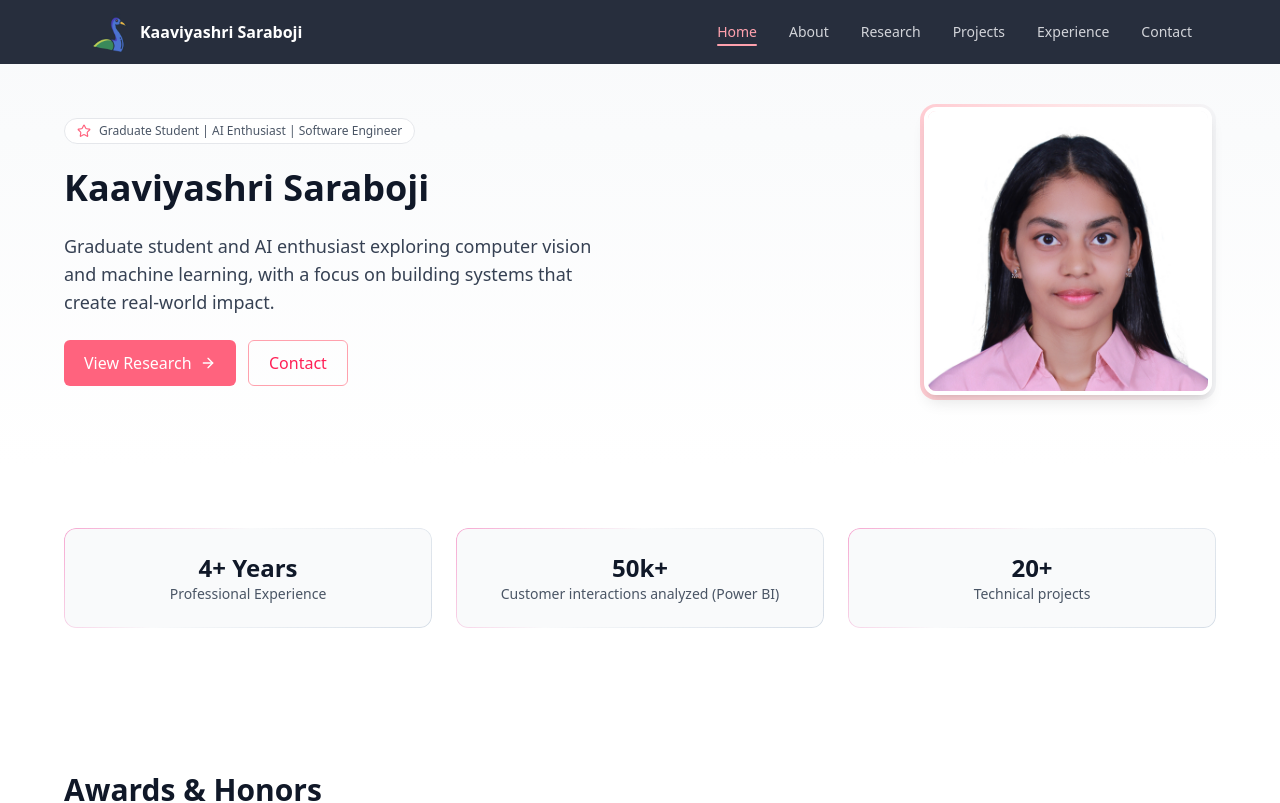
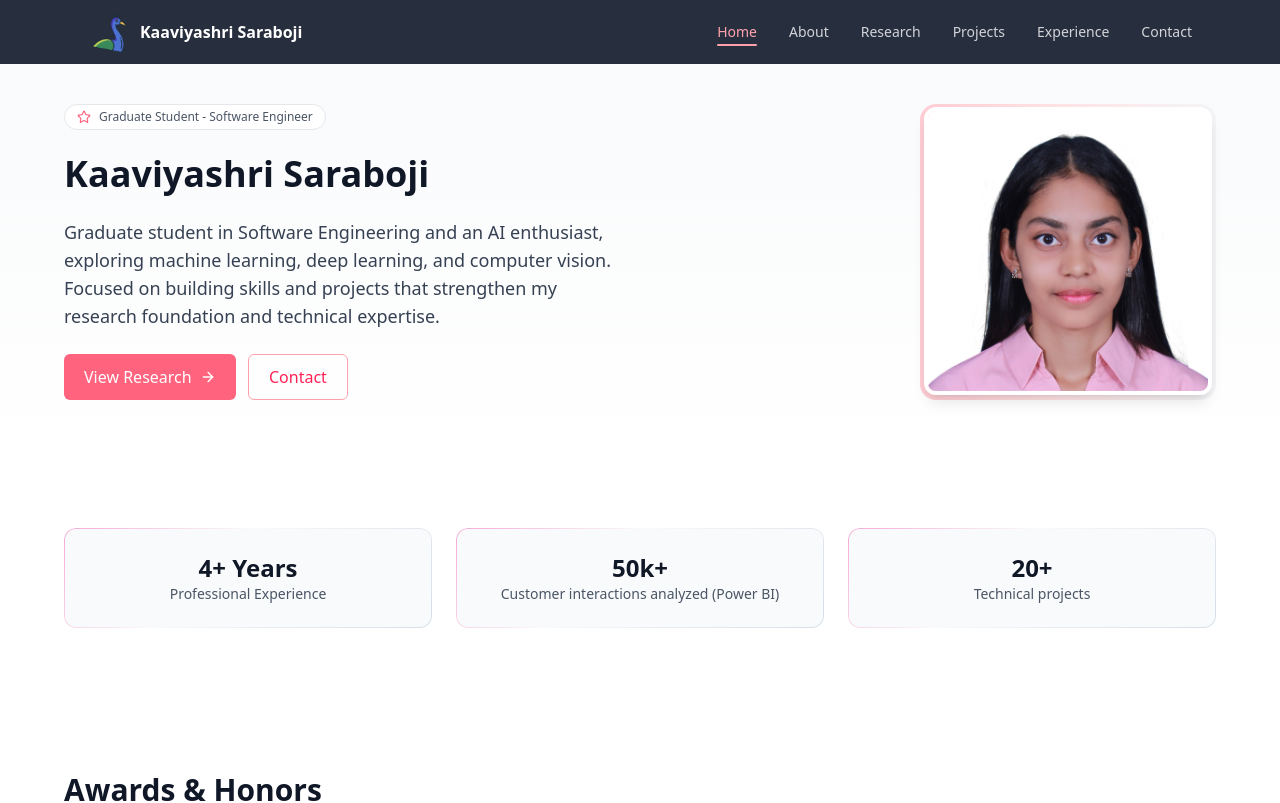
Before and after one commit to Kaaviyashri/Kaaviya_Portfolio, a React (Vite) app: page / in a window 1280 px wide. Shown: the top 803 px of the page. Built offline with nearby package versions, Linux system fonts and the light colour scheme.

Commit message:
Fix CV download path and SPA rewrites

```diff
--- a/src/pages/About.jsx
+++ b/src/pages/About.jsx
@@ -71,11 +71,10 @@ export default function About() {
 
                 <div className="mt-6 flex flex-wrap gap-3">
                   <a
-                    href={resumeUrl}
+                    href="/KaaviyaSaraboji-Resume.pdf"   // <-- exact name, from /public
                     download
-                    className="inline-flex items-center gap-2 rounded-lg border border-gray-200 bg-white px-4 py-2 text-sm font-medium text-gray-800 transition hover:border-rose-300 hover:text-rose-700"
+                    className="inline-flex items-center gap-2 rounded-lg border border-gray-200 bg-white px-4 py-2 text-sm font-medium text-gray-700 transition hover:border-rose-300 hover:text-rose-700"
                   >
-                    <Download className="h-4 w-4" />
                     Download CV
                   </a>
                 </div>
--- a/src/pages/Home.jsx
+++ b/src/pages/Home.jsx
@@ -2,7 +2,7 @@ import React from "react";
 import { Link } from "react-router-dom";
 import { ArrowRight, Star } from "lucide-react";
 import Reveal from "../components/Reveal";
-import profile from "../assets/Kaaviyashri.jpg"; // ensure this file exists
+import profile from "../assets/Kaaviyashri.jpg";
 
 export default function Home() {
   return (
@@ -14,7 +14,7 @@ export default function Home() {
             <div className="space-y-6">
               <span className="inline-flex items-center gap-2 rounded-full border border-gray-200 bg-white px-3 py-1 text-xs text-gray-600">
                 <Star className="h-3.5 w-3.5 text-rose-400" />
-                Graduate Student | AI Enthusiast | Software Engineer
+                Graduate Student - Software Engineer
               </span>
 
               <h1 className="text-4xl font-bold text-gray-900">
@@ -22,7 +22,10 @@ export default function Home() {
               </h1>
 
               <p className="text-lg text-gray-700">
-                Graduate student and AI enthusiast exploring computer vision and machine learning, with a focus on building systems that create real-world impact.
+                 Graduate student in Software Engineering and an AI enthusiast,
+                  exploring machine learning, deep learning, and{" "}
+                  computer vision. Focused on building skills and projects that
+                  strengthen my research foundation and technical expertise.
               </p>
 
               <div className="flex flex-wrap gap-3">
```
